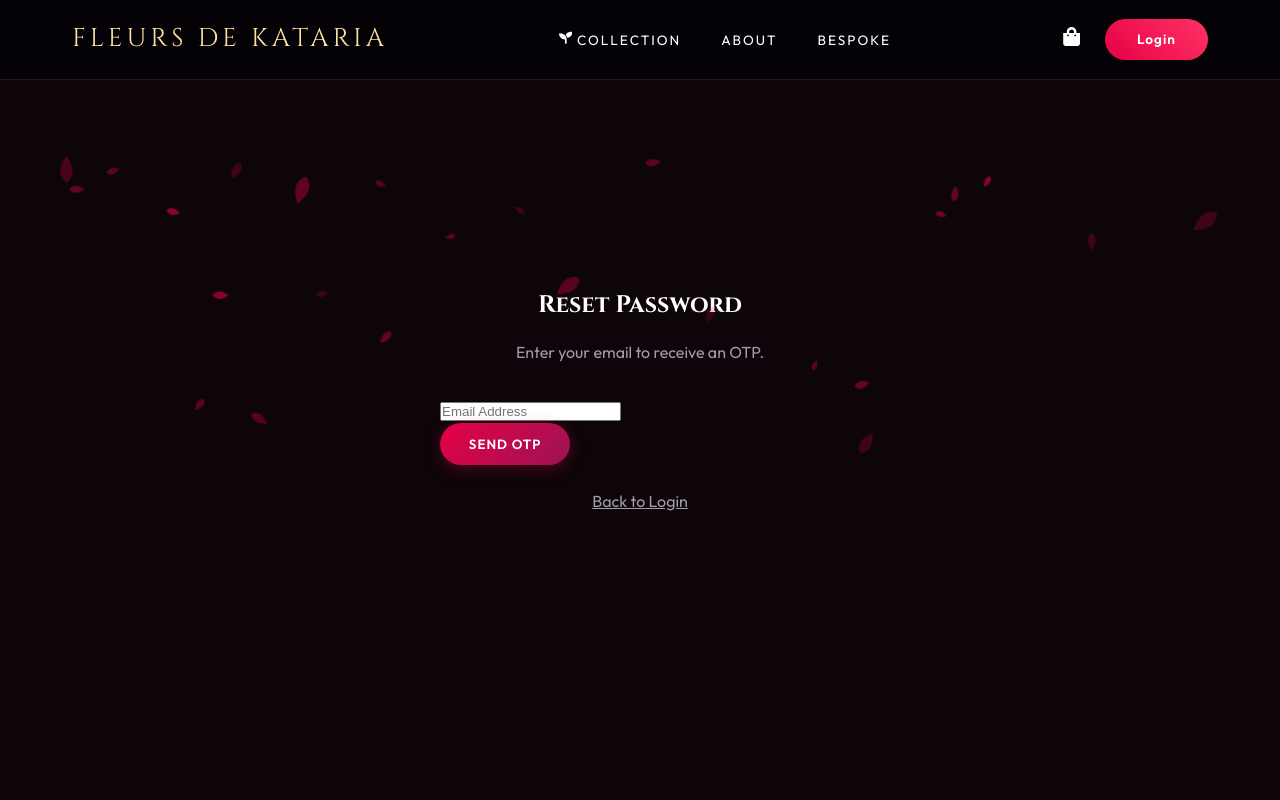
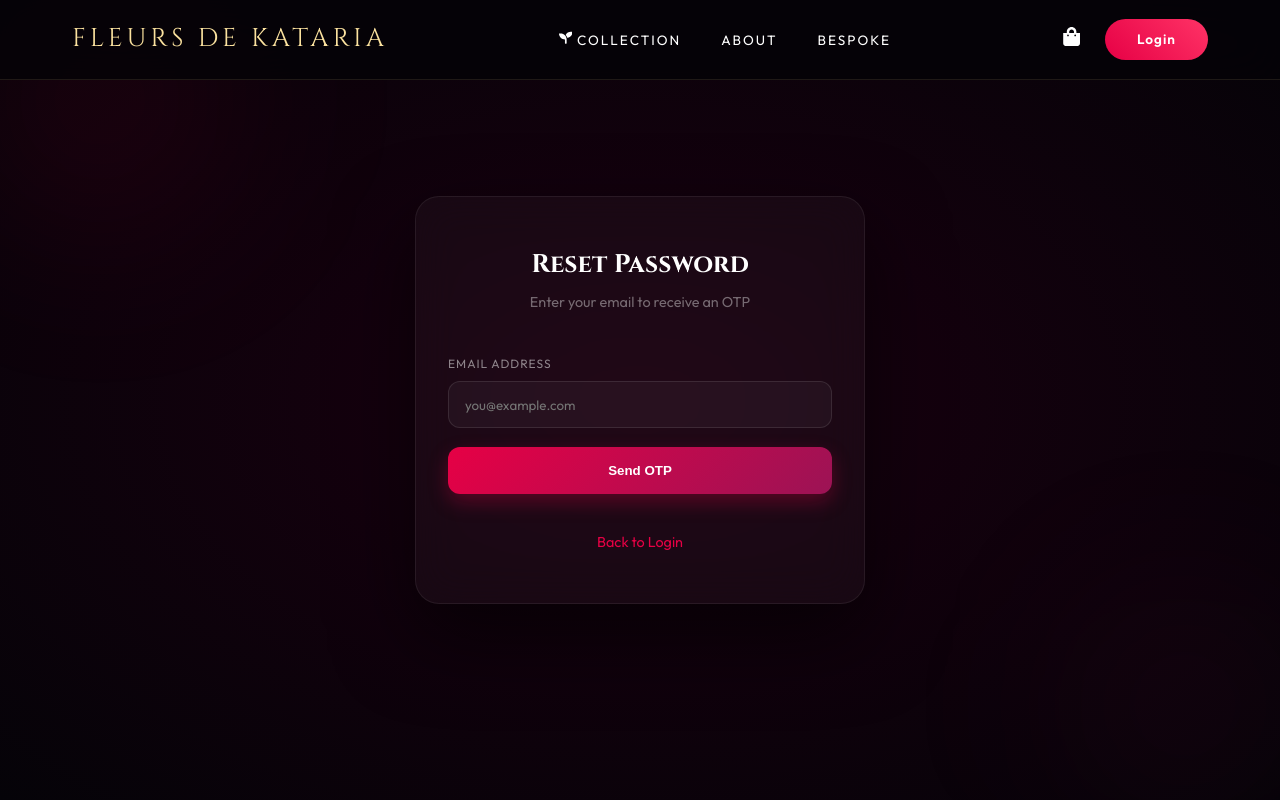
Before and after one commit to ak-0647/fleurs-de-kataria, a React app in the folder frontend/: page /forgot-password in a window 1280 px wide. Shown: the top 800 px of the page. Built offline with nearby package versions, Linux system fonts and the light colour scheme; the HTML template or start-up script is replaced by a standard one.

Commit message:
Apply premium styling to ForgotPassword page

```diff
--- a/frontend/src/pages/ForgotPassword.jsx
+++ b/frontend/src/pages/ForgotPassword.jsx
@@ -62,24 +62,152 @@ export default function ForgotPassword() {
   };
 
   return (
-    <div style={{ minHeight: '100vh', display: 'flex', alignItems: 'center', justifyContent: 'center', background: 'var(--bg-deep)' }}>
-      {step === 1 ? (
-        <form className="contact-form" onSubmit={handleRequestOTP} style={{ width: '100%', maxWidth: '400px' }}>
-          <h2 style={{ textAlign: 'center', color: '#FFF', marginBottom: '1rem', fontFamily: 'Cinzel, serif' }}>Reset Password</h2>
-          <p style={{ textAlign: 'center', color: '#A19BAA', marginBottom: '2rem' }}>Enter your email to receive an OTP.</p>
-          <div className="form-group"><input type="email" name="email" placeholder="Email Address" required /></div>
-          <button type="submit" className="btn" disabled={loading}>{loading ? 'Sending...' : 'Send OTP'}</button>
-          <div style={{ textAlign: 'center', marginTop: '1.5rem' }}><Link to="/login" style={{color: '#A19BAA'}}>Back to Login</Link></div>
-        </form>
-      ) : (
-        <form className="contact-form" onSubmit={handleResetPassword} style={{ width: '100%', maxWidth: '400px' }}>
-          <h2 style={{ textAlign: 'center', color: '#FFF', marginBottom: '1rem', fontFamily: 'Cinzel, serif' }}>Set New Password</h2>
-          <p style={{ textAlign: 'center', color: '#A19BAA', marginBottom: '2rem' }}>OTP sent to {email}</p>
-          <div className="form-group"><input type="text" name="otp" placeholder="6-digit OTP" required maxLength="6" style={{ textAlign: 'center', letterSpacing: '5px' }} /></div>
-          <div className="form-group"><input type="password" name="new_password" placeholder="New Password" required /></div>
-          <button type="submit" className="btn" disabled={loading}>{loading ? 'Resetting...' : 'Reset Password'}</button>
-        </form>
-      )}
+    <div className="login-page">
+      <div className="login-blob login-blob-1" />
+      <div className="login-blob login-blob-2" />
+
+      <div className="login-card" style={{ maxWidth: '450px' }}>
+        <div className="login-form-area" style={{ padding: '3rem 2rem' }}>
+          <div className="login-header" style={{ textAlign: 'center', marginBottom: '1.5rem' }}>
+            <h2 className="login-title" style={{ fontSize: '1.6rem' }}>
+              {step === 1 ? 'Reset Password' : 'Set New Password'}
+            </h2>
+            <p className="login-subtitle">
+              {step === 1
+                ? 'Enter your email to receive an OTP'
+                : `OTP sent to ${email}`}
+            </p>
+          </div>
+
+          {step === 1 ? (
+            <form onSubmit={handleRequestOTP} className="login-form">
+              <div className="login-field">
+                <label className="login-label">Email Address</label>
+                <input
+                  type="email"
+                  name="email"
+                  className="login-input"
+                  placeholder="you@example.com"
+                  required
+                />
+              </div>
+              <button type="submit" className="login-submit-btn" disabled={loading}>
+                {loading ? <span className="login-spinner">●</span> : 'Send OTP'}
+              </button>
+              <div style={{ textAlign: 'center', marginTop: '1rem' }}>
+                <Link to="/login" className="login-register-link" style={{ fontSize: '0.9rem' }}>
+                  Back to Login
+                </Link>
+              </div>
+            </form>
+          ) : (
+            <form onSubmit={handleResetPassword} className="login-form">
+              <div className="login-field">
+                <label className="login-label">Verification Code</label>
+                <input
+                  type="text"
+                  name="otp"
+                  className="login-input"
+                  placeholder="6-digit OTP"
+                  required
+                  maxLength="6"
+                  style={{ textAlign: 'center', letterSpacing: '8px', fontSize: '1.2rem', fontWeight: 'bold' }}
+                />
+              </div>
+              <div className="login-field">
+                <label className="login-label">New Password</label>
+                <input
+                  type="password"
+                  name="new_password"
+                  className="login-input"
+                  placeholder="••••••••"
+                  required
+                />
+              </div>
+              <button type="submit" className="login-submit-btn" disabled={loading}>
+                {loading ? <span className="login-spinner">●</span> : 'Update Password'}
+              </button>
+            </form>
+          )}
+        </div>
+      </div>
+
+      <style>{`
+        .login-page {
+          min-height: 100vh;
+          display: flex;
+          align-items: center;
+          justify-content: center;
+          background: radial-gradient(ellipse at 50% 50%, #1a0010 0%, #050308 100%);
+          padding: 2rem;
+          position: relative;
+          overflow: hidden;
+        }
+        .login-blob {
+          position: absolute;
+          border-radius: 50%;
+          filter: blur(80px);
+          pointer-events: none;
+        }
+        .login-blob-1 {
+          width: 400px; height: 400px;
+          background: radial-gradient(circle, rgba(230,0,69,0.12) 0%, transparent 70%);
+          top: -100px; left: -100px;
+        }
+        .login-blob-2 {
+          width: 350px; height: 350px;
+          background: radial-gradient(circle, rgba(156,19,85,0.1) 0%, transparent 70%);
+          bottom: -80px; right: -80px;
+        }
+        .login-card {
+          width: 100%;
+          background: rgba(255,255,255,0.03);
+          border: 1px solid rgba(255,255,255,0.07);
+          border-radius: 24px;
+          overflow: hidden;
+          backdrop-filter: blur(20px);
+          box-shadow: 0 32px 80px rgba(0,0,0,0.6);
+          animation: fadeUp 0.6s ease-out;
+        }
+        @keyframes fadeUp {
+          from { opacity: 0; transform: translateY(20px); }
+          to { opacity: 1; transform: translateY(0); }
+        }
+        .login-form-area { flex: 1; display: flex; flex-direction: column; gap: 1rem; }
+        .login-title { font-family: 'Cinzel', serif; color: #FFF; }
+        .login-subtitle { color: rgba(255,255,255,0.4); font-size: 0.9rem; margin-top: 0.3rem;}
+        .login-form { display: flex; flex-direction: column; gap: 1.2rem; }
+        .login-field { display: flex; flex-direction: column; gap: 0.5rem; }
+        .login-label { font-size: 0.75rem; color: rgba(255,255,255,0.5); text-transform: uppercase; letter-spacing: 1px; }
+        .login-input {
+          background: rgba(255,255,255,0.04);
+          border: 1px solid rgba(255,255,255,0.1);
+          border-radius: 12px;
+          padding: 0.9rem 1rem;
+          color: #FFF;
+          font-family: 'Outfit', sans-serif;
+          outline: none;
+          transition: all 0.3s;
+        }
+        .login-input:focus { border-color: #E60045; background: rgba(255,255,255,0.08); }
+        .login-submit-btn {
+          padding: 1rem;
+          border: none;
+          border-radius: 12px;
+          background: linear-gradient(135deg, #E60045, #9C1355);
+          color: #FFF;
+          font-weight: 600;
+          cursor: pointer;
+          transition: all 0.3s;
+          box-shadow: 0 8px 20px rgba(230,0,69,0.3);
+        }
+        .login-submit-btn:hover { transform: translateY(-2px); box-shadow: 0 12px 25px rgba(230,0,69,0.4); }
+        .login-submit-btn:disabled { opacity: 0.6; cursor: not-allowed; }
+        .login-register-link { color: #E60045; text-decoration: none; font-weight: 500; transition: 0.3s; }
+        .login-register-link:hover { color: #ff2a6d; text-decoration: underline; }
+        .login-spinner { display: inline-block; animation: spin 1s linear infinite; }
+        @keyframes spin { from { transform: rotate(0deg); } to { transform: rotate(360deg); } }
+      `}</style>
     </div>
   );
 }
```
